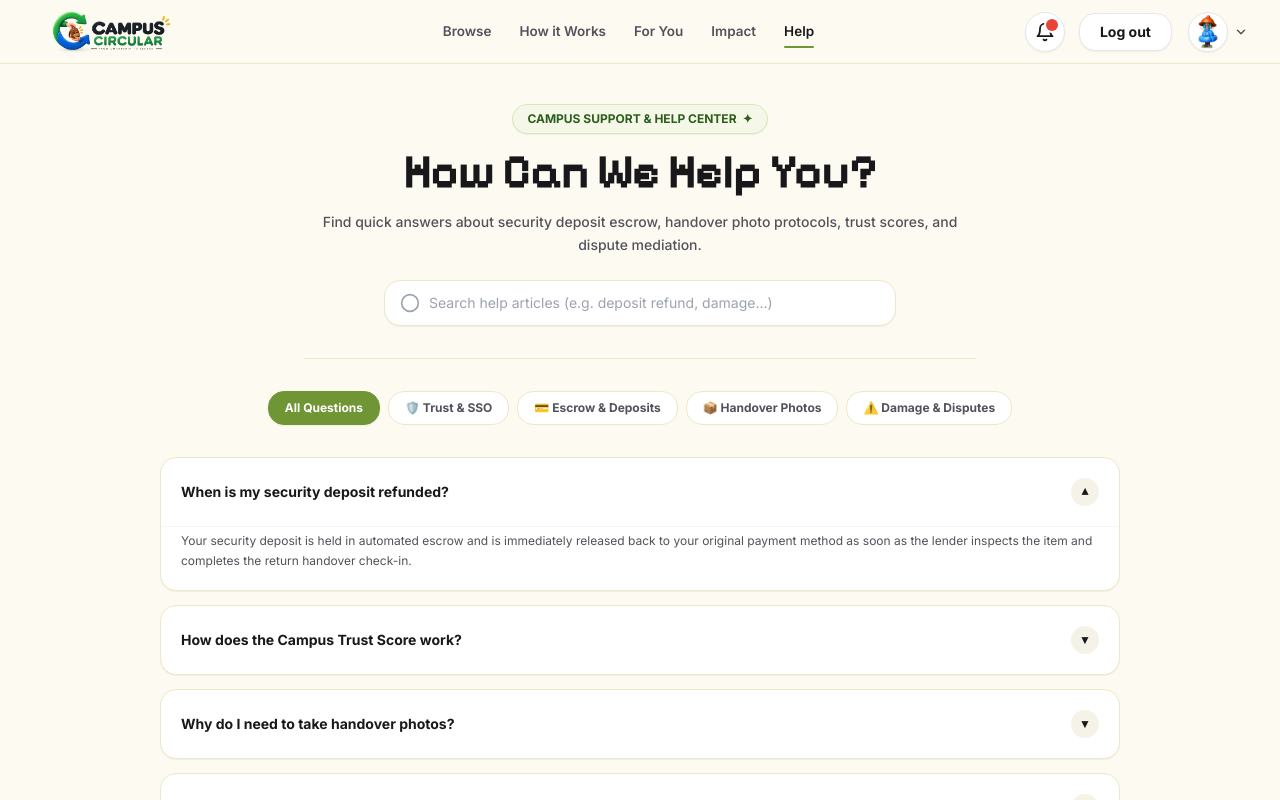
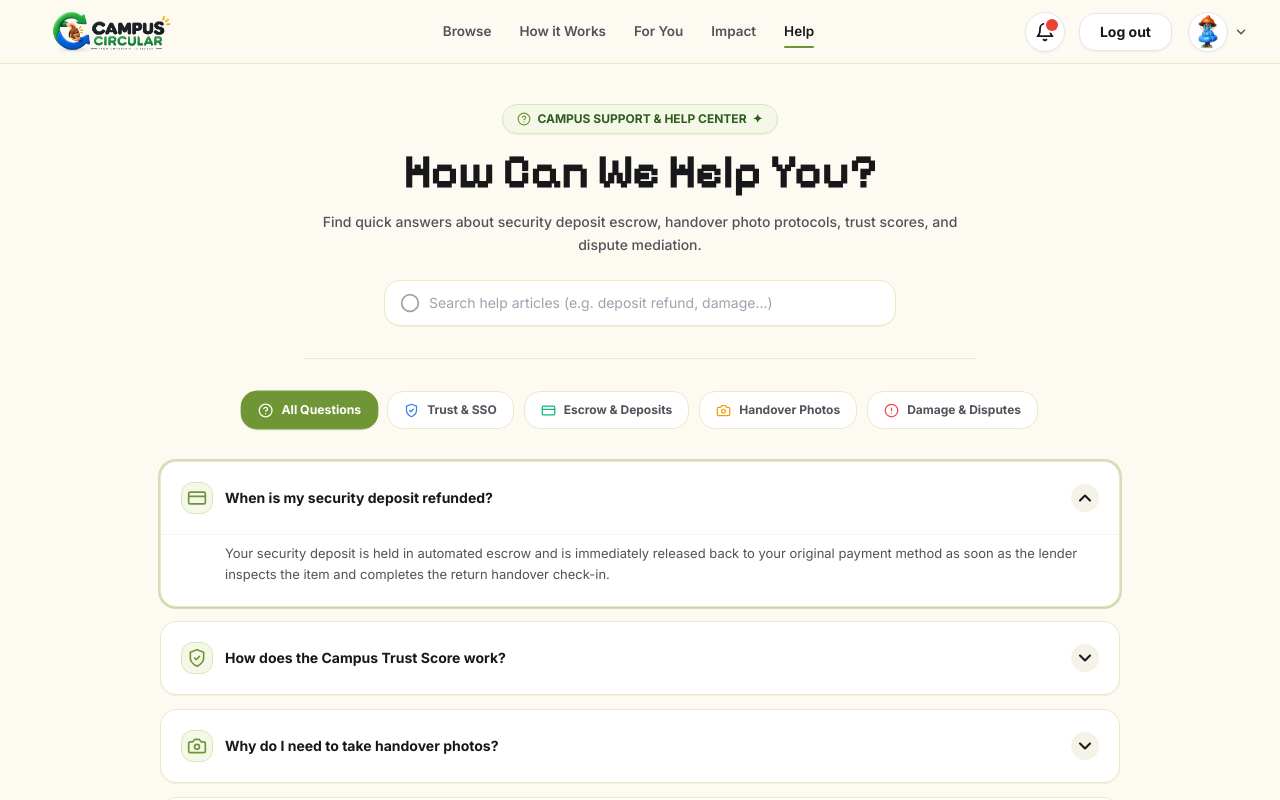
Before and after one commit to SC136/Web_Fusion_2.0, a Next.js app: page /help in a window 1280 px wide. Shown: the top 800 px of the page. Built offline with nearby package versions, Linux system fonts and the light colour scheme.

Commit message:
Upgrade all navbar pages to use professional vector SVG icons, smooth accordion animations, and micro-hover transitions

```diff
--- a/app/components/dashboard/Icons.tsx
+++ b/app/components/dashboard/Icons.tsx
@@ -313,11 +313,56 @@ export function AppIcon({ name, className = "w-5 h-5", size = 20 }: IconProps) {
         </svg>
       );
 
-    case "message":
-    case "message-square":
+    case "credit-card":
       return (
         <svg width={size} height={size} viewBox="0 0 24 24" fill="none" stroke="currentColor" strokeWidth="2" strokeLinecap="round" strokeLinejoin="round" className={className}>
-          <path d="M21 15a2 2 0 0 1-2 2H7l-4 4V5a2 2 0 0 1 2-2h14a2 2 0 0 1 2 2z" />
+          <rect width="20" height="14" x="2" y="5" rx="2" />
+          <line x1="2" x2="22" y1="10" y2="10" />
+        </svg>
+      );
+
+    case "help-circle":
+    case "help":
+      return (
+        <svg width={size} height={size} viewBox="0 0 24 24" fill="none" stroke="currentColor" strokeWidth="2" strokeLinecap="round" strokeLinejoin="round" className={className}>
+          <circle cx="12" cy="12" r="10" />
+          <path d="M9.09 9a3 3 0 0 1 5.83 1c0 2-3 3-3 3" />
+          <line x1="12" y1="17" x2="12.01" y2="17" />
+        </svg>
+      );
+
+    case "coins":
+      return (
+        <svg width={size} height={size} viewBox="0 0 24 24" fill="none" stroke="currentColor" strokeWidth="2" strokeLinecap="round" strokeLinejoin="round" className={className}>
+          <circle cx="8" cy="8" r="6" />
+          <path d="M18.09 10.37A6 6 0 1 1 10.34 18" />
+          <path d="M7 6h1v4" />
+          <path d="m16.71 13.88.7.71-2.82 2.82" />
+        </svg>
+      );
+
+    case "calculator":
+      return (
+        <svg width={size} height={size} viewBox="0 0 24 24" fill="none" stroke="currentColor" strokeWidth="2" strokeLinecap="round" strokeLinejoin="round" className={className}>
+          <rect width="16" height="20" x="4" y="2" rx="2" />
+          <line x1="8" x2="16" y1="6" y2="6" />
+          <line x1="16" x2="16" y1="14" y2="18" />
+          <path d="M16 10h.01M12 10h.01M8 10h.01M12 14h.01M8 14h.01M12 18h.01M8 18h.01" />
+        </svg>
+      );
+
+    case "video":
+      return (
+        <svg width={size} height={size} viewBox="0 0 24 24" fill="none" stroke="currentColor" strokeWidth="2" strokeLinecap="round" strokeLinejoin="round" className={className}>
+          <path d="m22 8-6 4 6 4V8Z" />
+          <rect width="14" height="12" x="2" y="6" rx="2" />
+        </svg>
+      );
+
+    case "chevron-down":
+      return (
+        <svg width={size} height={size} viewBox="0 0 24 24" fill="none" stroke="currentColor" strokeWidth="2.5" strokeLinecap="round" strokeLinejoin="round" className={className}>
+          <path d="m6 9 6 6 6-6" />
         </svg>
       );
 
--- a/app/help/page.tsx
+++ b/app/help/page.tsx
@@ -14,40 +14,52 @@ export default function HelpPage() {
 
   const categories = [
     { id: "all", label: "All Questions", icon: "help-circle" },
-    { id: "trust", label: "🛡️ Trust & SSO", icon: "shield-check" },
-    { id: "escrow", label: "💳 Escrow & Deposits", icon: "credit-card" },
-    { id: "handover", label: "📦 Handover Photos", icon: "camera" },
-    { id: "disputes", label: "⚠️ Damage & Disputes", icon: "alert-circle" },
+    { id: "trust", label: "Trust & SSO", icon: "shield-check", color: "text-[#3B82F6]" },
+    { id: "escrow", label: "Escrow & Deposits", icon: "credit-card", color: "text-[#10B981]" },
+    { id: "handover", label: "Handover Photos", icon: "camera", color: "text-[#F59E0B]" },
+    { id: "disputes", label: "Damage & Disputes", icon: "alert-circle", color: "text-[#EF4444]" },
   ];
 
   const faqs = [
     {
       category: "escrow",
+      categoryName: "Escrow & Deposits",
+      icon: "credit-card",
       q: "When is my security deposit refunded?",
       a: "Your security deposit is held in automated escrow and is immediately released back to your original payment method as soon as the lender inspects the item and completes the return handover check-in.",
     },
     {
       category: "trust",
+      categoryName: "Trust & SSO",
+      icon: "shield-check",
       q: "How does the Campus Trust Score work?",
       a: "Your Trust Score starts at 80 upon university email verification and climbs up to 100 based on verified successful handovers, on-time returns, and 5-star borrower reviews. Late returns or unverified disputes deduct points.",
     },
     {
       category: "handover",
+      categoryName: "Handover Photos",
+      icon: "camera",
       q: "Why do I need to take handover photos?",
       a: "Timestamped handover photos are the bedrock of our campus trust protocol. Taking 2 quick photos at pickup and return creates an indisputable visual record of item condition, protecting both parties against false damage claims.",
     },
     {
       category: "disputes",
+      categoryName: "Damage & Disputes",
+      icon: "alert-circle",
       q: "What happens if an item is returned damaged?",
       a: "If damage is flagged during return check-in, the lender submits photo evidence. Our Campus Mediation Board reviews the check-in photos vs checkout photos. If damage occurred during the rental, repair costs are deducted from the escrow deposit and the remainder is refunded.",
     },
     {
       category: "trust",
+      categoryName: "Trust & SSO",
+      icon: "shield-check",
       q: "Can non-students use Campus Circular?",
       a: "No. Campus Circular is an exclusive verified network. Only users with active university SSO (.edu / campus domain emails) can create accounts, list resources, or borrow gear.",
     },
     {
       category: "escrow",
+      categoryName: "Escrow & Deposits",
+      icon: "credit-card",
       q: "What are the platform fees?",
       a: "Campus Circular charges a transparent 10% platform fee on the rental amount to fund campus locker maintenance, payment gateway processing, and student dispute protection. There are zero hidden subscription fees.",
     },
@@ -60,7 +72,7 @@ export default function HelpPage() {
   });
 
   return (
-    <div className="min-h-screen bg-[#FDFBF1] text-[#18181B] flex flex-col select-none">
+    <div className="min-h-screen bg-[#FDFBF1] text-[#18181B] flex flex-col select-none animate-fadeIn">
       {/* ─── Top Navbar ───────────────────────────────────────── */}
       <AppNavbar variant="auth" />
 
@@ -69,6 +81,7 @@ export default function HelpPage() {
         {/* Header Hero */}
         <div className="text-center max-w-2xl mx-auto pb-8 border-b border-[#EDE8C8]">
           <div className="inline-flex items-center gap-1.5 px-3.5 py-1.5 bg-[#F5F8E9] border border-[#D8E8B8] rounded-full text-xs font-bold text-[#2E5E1C] mb-3 shadow-2xs">
+            <AppIcon name="help-circle" size={14} className="text-[#6F9535]" />
             <span>CAMPUS SUPPORT &amp; HELP CENTER</span>
             <span>✦</span>
           </div>
@@ -92,24 +105,25 @@ export default function HelpPage() {
               value={searchQuery}
               onChange={(e) => setSearchQuery(e.target.value)}
               placeholder="Search help articles (e.g. deposit refund, damage...)"
-              className="w-full pl-11 pr-4 py-3 bg-white border border-[#EDE8C8] rounded-2xl text-xs sm:text-sm text-[#18181B] placeholder:text-[#9CA3AF] focus:outline-none focus:ring-2 focus:ring-[#6F9535] shadow-2xs"
+              className="w-full pl-11 pr-4 py-3 bg-white border border-[#EDE8C8] rounded-2xl text-xs sm:text-sm text-[#18181B] placeholder:text-[#9CA3AF] focus:outline-none focus:ring-2 focus:ring-[#6F9535] shadow-2xs transition-all"
             />
           </div>
         </div>
 
-        {/* ─── Category Filter Tabs ────────────────────────────── */}
-        <div className="flex items-center justify-center gap-2 flex-wrap my-8">
+        {/* ─── Category Filter Tabs (Professional Vector SVGs) ── */}
+        <div className="flex items-center justify-center gap-2.5 flex-wrap my-8">
           {categories.map((cat) => (
             <button
               key={cat.id}
               onClick={() => setSelectedCategory(cat.id)}
-              className={`px-4 py-2 rounded-2xl text-xs font-bold transition-all cursor-pointer border ${
+              className={`px-4 py-2.5 rounded-2xl text-xs font-bold transition-all duration-200 cursor-pointer border flex items-center gap-2 ${
                 selectedCategory === cat.id
-                  ? "bg-[#6F9535] text-white border-[#6F9535] shadow-xs"
-                  : "bg-white text-[#52525B] border-[#EDE8C8] hover:bg-[#FEFAEE]"
+                  ? "bg-[#6F9535] text-white border-[#6F9535] shadow-xs scale-102"
+                  : "bg-white text-[#52525B] border-[#EDE8C8] hover:bg-[#FEFAEE] hover:border-[#6F9535]/40"
               }`}
             >
-              {cat.label}
+              <AppIcon name={cat.icon} size={15} className={selectedCategory === cat.id ? "text-white" : cat.color || "text-[#52525B]"} />
+              <span>{cat.label}</span>
             </button>
           ))}
         </div>
@@ -117,8 +131,8 @@ export default function HelpPage() {
         {/* ─── FAQ Accordion List ──────────────────────────────── */}
         <div className="space-y-3.5 my-8">
           {filteredFaqs.length === 0 ? (
-            <div className="bg-white rounded-3xl border border-[#EDE8C8] p-8 text-center text-xs text-[#71717A]">
-              No articles found matching &quot;{searchQuery}&quot;. Try another query or reach out below.
+            <div className="bg-white rounded-3xl border border-[#EDE8C8] p-8 text-center text-xs text-[#71717A] shadow-2xs">
+              No articles found matching &quot;{searchQuery}&quot;. Try another query or submit a support ticket below.
             </div>
           ) : (
             filteredFaqs.map((faq, index) => {
@@ -126,25 +140,32 @@ export default function HelpPage() {
               return (
                 <div
                   key={index}
-                  className="bg-white rounded-2xl border border-[#EDE8C8] overflow-hidden shadow-2xs transition-all"
+                  className={`bg-white rounded-2xl border border-[#EDE8C8] overflow-hidden shadow-2xs hover:shadow-md transition-all duration-200 ${
+                    isOpen ? "ring-2 ring-[#6F9535]/30 border-[#6F9535]/40" : ""
+                  }`}
                 >
                   <button
                     onClick={() => setOpenFaq(isOpen ? null : index)}
-                    className="w-full p-5 text-left flex items-center justify-between gap-4 cursor-pointer hover:bg-[#FDFBF1]/50"
+                    className="w-full p-5 text-left flex items-center justify-between gap-4 cursor-pointer hover:bg-[#FDFBF1]/50 transition-colors"
                   >
-                    <span className="text-xs sm:text-sm font-bold text-[#18181B]">
-                      {faq.q}
-                    </span>
-                    <span
-                      className={`w-7 h-7 rounded-full bg-[#F5F2E8] flex items-center justify-center text-xs font-bold text-[#18181B] flex-shrink-0 transition-transform ${
+                    <div className="flex items-center gap-3 min-w-0">
+                      <div className="w-8 h-8 rounded-xl bg-[#F5F8E9] border border-[#D8E8B8] flex items-center justify-center text-[#6F9535] flex-shrink-0">
+                        <AppIcon name={faq.icon} size={16} />
+                      </div>
+                      <span className="text-xs sm:text-sm font-bold text-[#18181B] truncate">
+                        {faq.q}
+                      </span>
+                    </div>
+                    <div
+                      className={`w-7 h-7 rounded-full bg-[#F5F2E8] flex items-center justify-center text-xs font-bold text-[#18181B] flex-shrink-0 transition-transform duration-300 ${
                         isOpen ? "rotate-180 bg-[#DCFCE7] text-[#15803D]" : ""
                       }`}
                     >
-                      ▼
-                    </span>
+                      <AppIcon name="chevron-down" size={14} />
+                    </div>
                   </button>
                   {isOpen && (
-                    <div className="px-5 pb-5 pt-1 text-xs text-[#52525B] leading-relaxed border-t border-[#F8F5EC]">
+                    <div className="px-5 pb-5 pt-2 text-xs sm:text-[13px] text-[#52525B] leading-relaxed border-t border-[#F8F5EC] pl-16 animate-fadeIn">
                       {faq.a}
                     </div>
                   )}
```
Also changed, not shown: app/how-it-works/page.tsx (+25 -21 lines), app/impact/page.tsx (+24 -21 lines).
